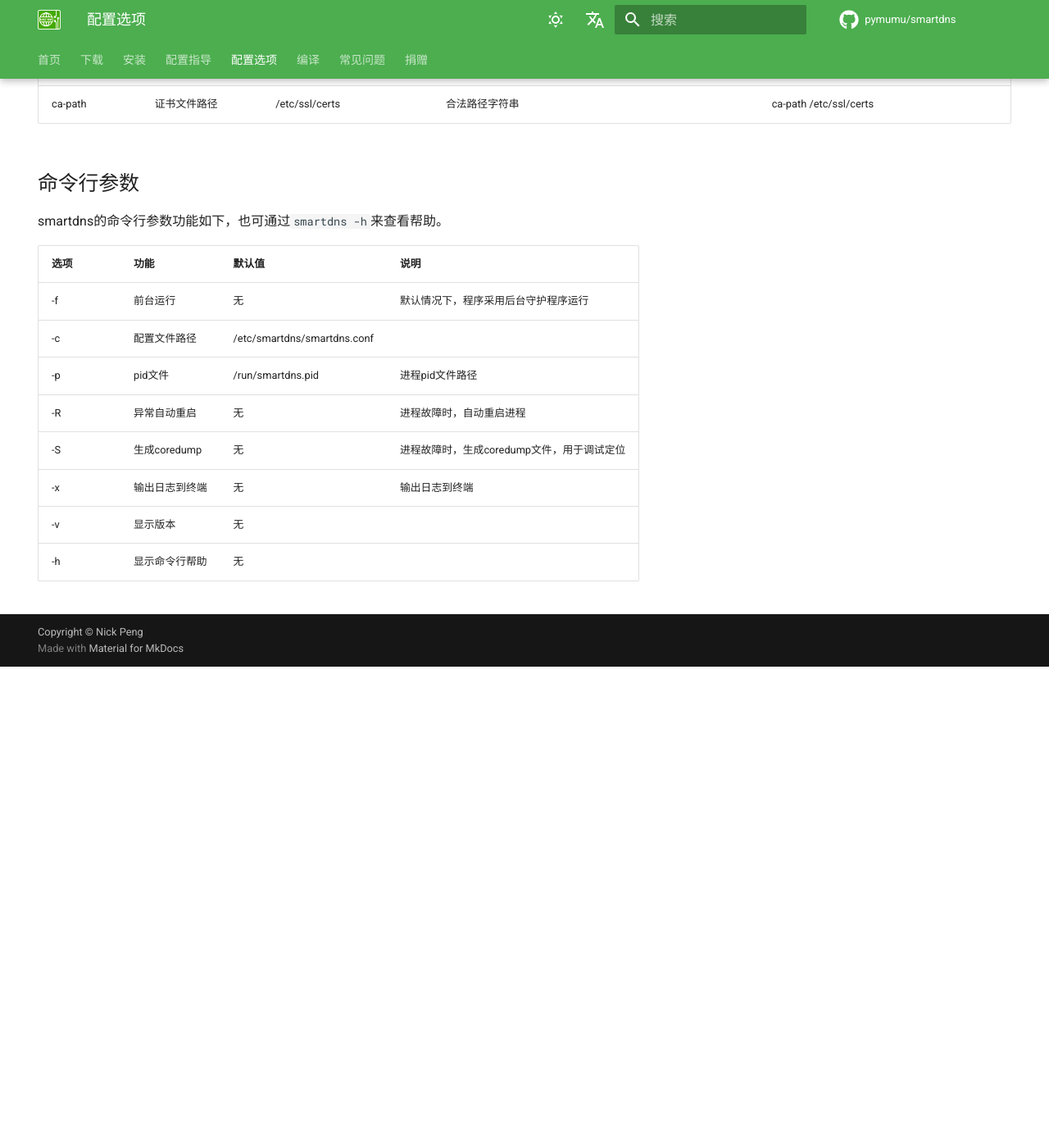
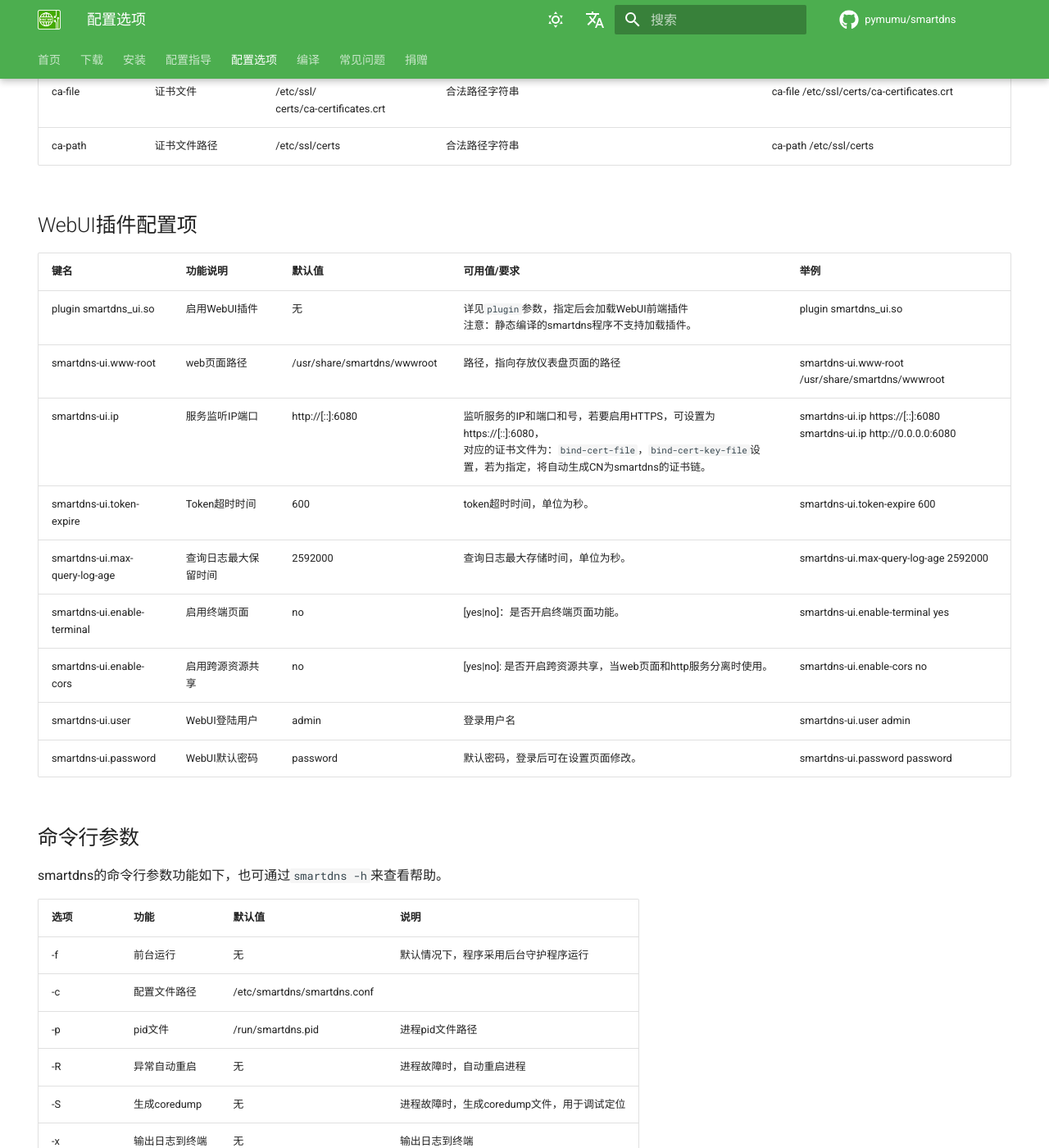
Before and after one commit to pymumu/smartdns, an MkDocs documentation site: the page built from docs/configuration.md, in a window 1280 px wide and 1400 px high, scrolled down 10672 px. Shown: the whole window at 82% size. Built offline with MkDocs 1.6.1 and Material for MkDocs 9.7.7, drawn with Linux system fonts in a browser that asks for light colours; comment, search, counter and statistics services are not loaded; before the commit the page ends 11485 px from its top, so only the background shows below that.

Commit message:
add WebUI configuration pages.

```diff
--- a/docs/configuration.md
+++ b/docs/configuration.md
@@ -5,6 +5,8 @@
 ---
 
 # 配置选项
+
+## SmartDNS配置项说明：
 
 配置建议：
 
@@ -108,6 +110,20 @@
 | ca-file | 证书文件 | /etc/ssl/<br />certs/ca-certificates.crt | 合法路径字符串 | ca-file /etc/ssl/certs/ca-certificates.crt |
 | ca-path | 证书文件路径 | /etc/ssl/certs | 合法路径字符串 | ca-path /etc/ssl/certs |
 
+## WebUI插件配置项
+
+| 键名 | 功能说明 | 默认值 | 可用值/要求 | 举例 |
+| :--- | :--- | :--- | :--- | :--- |
+| plugin smartdns_ui.so | 启用WebUI插件 | 无 | 详见`plugin`参数，指定后会加载WebUI前端插件<br />注意：静态编译的smartdns程序不支持加载插件。| plugin smartdns_ui.so |
+| smartdns-ui.www-root | web页面路径 |/usr/share/smartdns/wwwroot | 路径，指向存放仪表盘页面的路径| smartdns-ui.www-root /usr/share/smartdns/wwwroot
+| smartdns-ui.ip | 服务监听IP端口 |http://[::]:6080 | 监听服务的IP和端口和号，若要启用HTTPS，可设置为https://[::]:6080，<br />对应的证书文件为：`bind-cert-file`，`bind-cert-key-file`设置，若为指定，将自动生成CN为smartdns的证书链。| smartdns-ui.ip https://[::]:6080 <br /> smartdns-ui.ip  http://0.0.0.0:6080 |
+| smartdns-ui.token-expire | Token超时时间 | 600 | token超时时间，单位为秒。| smartdns-ui.token-expire 600 |
+| smartdns-ui.max-query-log-age | 查询日志最大保留时间 | 2592000 | 查询日志最大存储时间，单位为秒。| smartdns-ui.max-query-log-age 2592000 |
+| smartdns-ui.enable-terminal | 启用终端页面 | no | [yes\|no]：是否开启终端页面功能。| smartdns-ui.enable-terminal yes|
+| smartdns-ui.enable-cors | 启用跨源资源共享 | no | [yes\|no]: 是否开启跨资源共享，当web页面和http服务分离时使用。| smartdns-ui.enable-cors no|
+| smartdns-ui.user | WebUI登陆用户 | admin | 登录用户名 | smartdns-ui.user admin|
+| smartdns-ui.password | WebUI默认密码 | password| 默认密码，登录后可在设置页面修改。| smartdns-ui.password password|
+
 ## 命令行参数
 
 smartdns的命令行参数功能如下，也可通过`smartdns -h`来查看帮助。
--- a/mkdocs.yml
+++ b/mkdocs.yml
@@ -80,6 +80,7 @@
     - Docker: 'install/docker.md'
   - 配置指导:
     - 基本配置: 'config/basic-config.md'
+    - 仪表盘界面: 'config/dashboard.md'
     - 上游DNS服务器: 'config/upstream-dns.md'
     - 服务端配置: 'config/server-config.md'
     - 缓存设置: 'config/cache.md'
```
Also changed, not shown: docs/config/dashboard.md (added, +62 -0 lines), en/docs/config/dashboard.md (added, +61 -0 lines), en/docs/configuration.md (+14 -0 lines), 2 other files.
